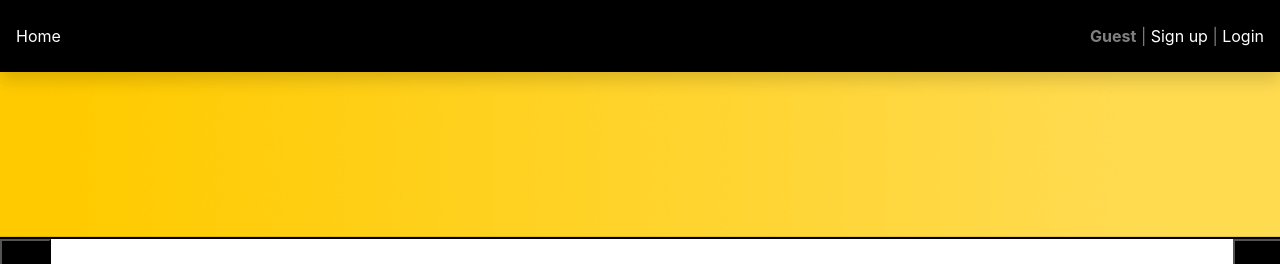
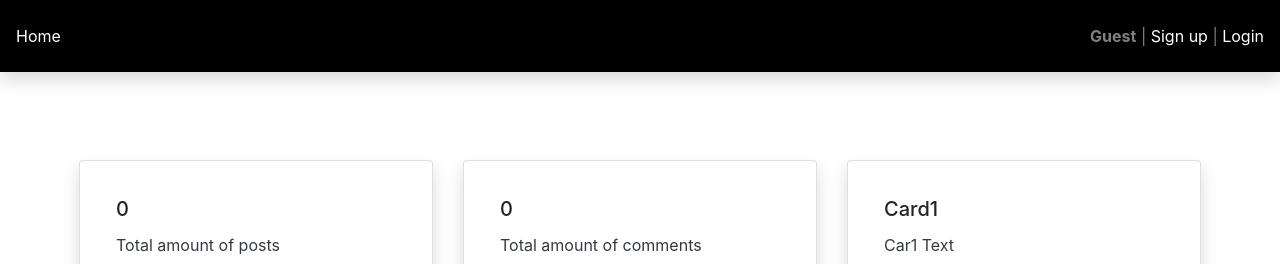
Before and after one commit to Starnovski/django, a Django app: page / in a window 1280 px wide. Shown: the top 264 px of the page. Run offline with Django 3.2, Linux system fonts and the light colour scheme; data that the repository does not hold is empty; some libraries are stand-ins or nearby versions.

Commit message:
Added simple tags, removed top slider

```diff
--- a/blog/templates/main.html
+++ b/blog/templates/main.html
@@ -3,6 +3,7 @@
    <meta name="viewport" content="width=device-width, initial-scale=1.0">
 
   {% load static %}
+  {% load templatetags %}
   <script type="text/javascript" src="{% static 'custom.js' %}"></script>
   <link rel="stylesheet" href="https://stackpath.bootstrapcdn.com/bootstrap/4.4.1/css/bootstrap.min.css" integrity="sha384-Vkoo8x4CGsO3+Hhxv8T/Q5PaXtkKtu6ug5TOeNV6gBiFeWPGFN9MuhOf23Q9Ifjh" crossorigin="anonymous">
   <link rel="stylesheet" href="{% static 'custom_stylesheets.css' %}">
@@ -15,6 +16,7 @@
 
 <body>
 
+  <div style="margin-bottom:20px;">
   <nav class="navbar fixed-top navbar-dark  shadow p-3 mb-5" style="background-color:black;">
     <ul class="navbar-nav mr-auto">
       <li class="nav-item active">
@@ -30,56 +32,29 @@
       {% endif %}
     </span>
   </nav>
+</div>
 
 
-  <div style = "width:100%; margin: 2% 0% 5% 0%;">
-    <div class="banner" id="0">
 
-
-      <div class="bannerul" style = "width:100%">
-        <img src="{% static 'banner0.png' %}" style = "width:100%"></img>
-      </div>
-      <div class="bannerul" style = "width:100%">
-        <img src="{% static 'banner1.png' %}" style = "width:100%"></img>
-      </div>
-      <div class="bannerul" style = "width:100%">
-        <img src="{% static 'banner2.png' %}" style = "width:100%"></img>
-      </div>
-      <div class="bannerul" style = "width:100%">
-        <img src="{% static 'banner3.png' %}" style = "width:100%"></img>
-      </div>
-      <script>
-        rollimg();
-      </script>
-      <button type="button" class="button_left"  onclick="previous_img()"><-</button>
-      <button type="button" class="button_right"  onclick="next_img()">-></button>
-    </div>
-
-    <div class="card-deck">
+    <div class="card-deck" style="margin-left:5%; margin-right:5%; margin-top:10em;">
       <div class="card shadow p-3 mb-5" >
-        <img class="card-img-top" src="..." alt="Card image cap">
         <div class="card-body">
           <h5 class="card-title">
-
+            {% total %}
           </h5>
-          <p class="text-dark">Car1 Text</p>
-          <p class="card-text"><small class="text-muted">Last updated 3 mins ago</small></p>
+          <p class="text-dark">Total amount of posts</p>
         </div>
       </div>
       <div class="card shadow p-3 mb-5" >
-        <img class="card-img-top" src="..." alt="Card image cap">
+        <div class="card-body">
+          <h5 class="card-title">{% total_comments %}</h5>
+          <p class="text-dark">Total amount of comments</p>
+        </div>
+      </div>
+      <div class="card shadow p-3 mb-5" >
         <div class="card-body">
           <h5 class="card-title">Card1</h5>
           <p class="text-dark">Car1 Text</p>
-          <p class="card-text"><small class="text-muted">Last updated 3 mins ago</small></p>
-        </div>
-      </div>
-      <div class="card shadow p-3 mb-5" >
-        <img class="card-img-top" src="..." alt="Card image cap">
-        <div class="card-body">
-          <h5 class="card-title">Card1</h5>
-          <p class="text-dark">Car1 Text</p>
-          <p class="card-text"><small class="text-muted">Last updated 3 mins ago</small></p>
         </div>
       </div>
     </div>
@@ -92,6 +67,10 @@
       <br>
       {% include "pagination.html" with page=posts %}
     </div>
+    <div class="footer">
+      <nav class="navbar fixed-bottom navbar-expand-sm navbar-dark bg-dark">
+      </nav>
+    </div>
 
 </body>
 
--- /dev/null
+++ b/blog/templatetags/templatetags.py
@@ -0,0 +1,14 @@
+from django import template
+from ..models import Post, Comment
+
+register = template.Library()
+
+@register.simple_tag
+def total():
+    post = Post.objects.all()
+    return post.count()
+
+@register.simple_tag
+def total_comments():
+    comment = Comment.objects.all()
+    return comment.count()
```
Also changed, not shown: blog/templatetags/__init__.py (added).
